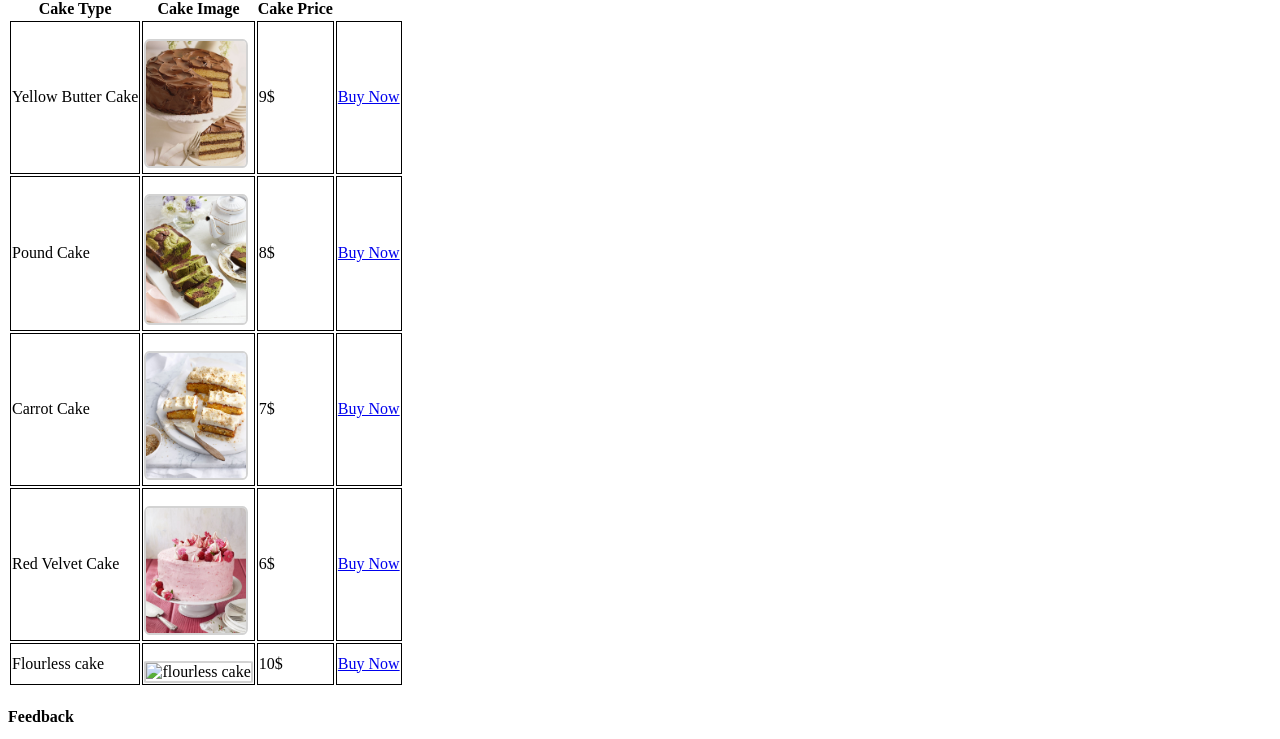
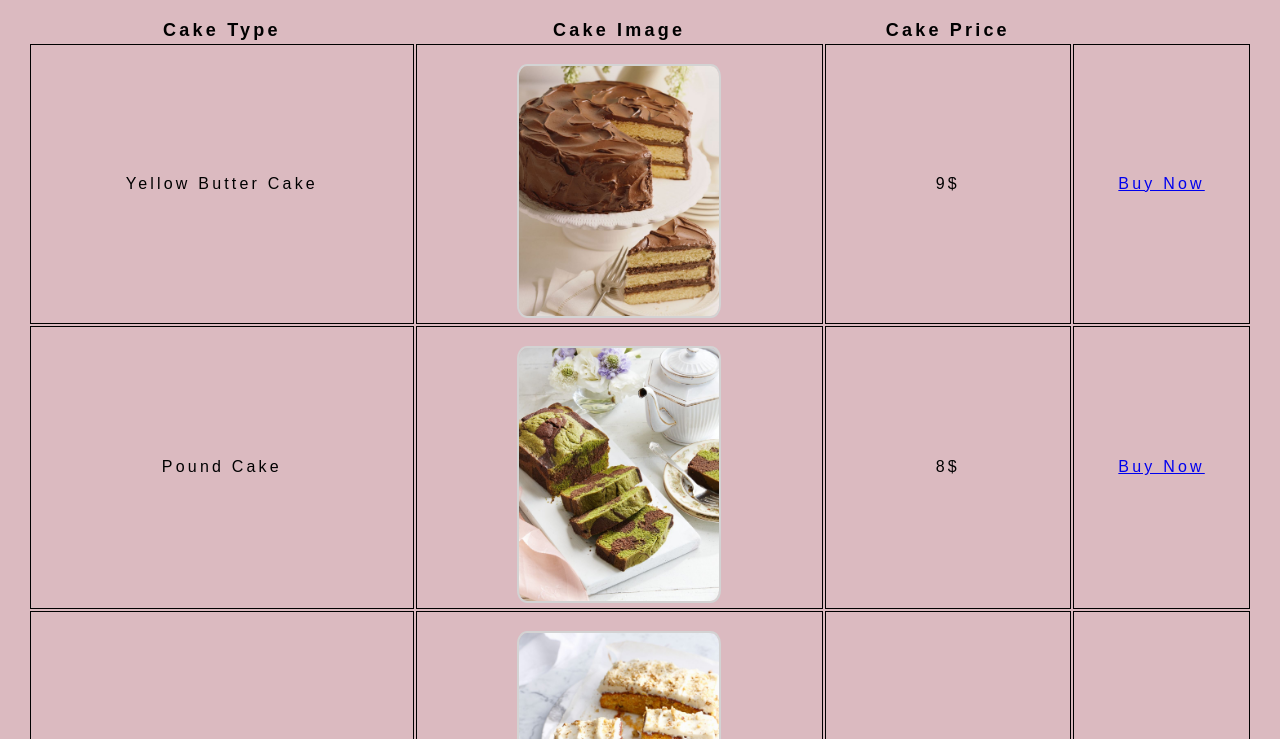
Before and after one commit to May-Hemade/M1-D07, a plain HTML site: page index.html in a window 1280 px wide. Shown: the part 112-851 px from the top of the page. Drawn offline with Linux system fonts and the light colour scheme.

Commit message:
some fixes

```diff
--- a/index.html
+++ b/index.html
@@ -10,12 +10,15 @@
   </head>
 
   <body>
+
     <button onclick="changeTitle()">Change Shop Name</button>
     <button onclick="changeBodyColor()">Change Background color</button>
     <button onclick="changeAddress()">Fake Address</button>
     <button onclick="addToLink()">Link change</button>
     <button onclick="imageVisibility()">Disappear Image</button>
     <button onclick="priceColor()">Price Color</button>
+
+    <div class="main-section">
     <h1>May's Cake Shop</h1>
 
     <table>
@@ -139,4 +142,5 @@
       }
     </script>
   </body>
+</div>
 </html>
--- a/style.css
+++ b/style.css
@@ -5,10 +5,11 @@
 tr,td {
     border: 1px;
     border-style: solid;
+    text-align: center;
 }
 img {
     border-radius: 5%;
-    width: 100px;
+    width: 200px;
     margin-top: 2ch;
     border-color: lightgray;
     border-width: 2px;
@@ -45,3 +46,23 @@ input {
 .price {
 
 }
+
+
+.main-section {
+    padding: 20px;
+    display: flex;
+    flex-direction: column;
+    font-family: 'Montserrat', sans-serif;
+    letter-spacing: 0.2em; }
+
+
+    body {
+        background-color: rgb(219, 186, 192);
+    }
+    table th {
+        text-align: center;
+        font-size: large;
+        font-weight: 800;
+
+
+    }
```
